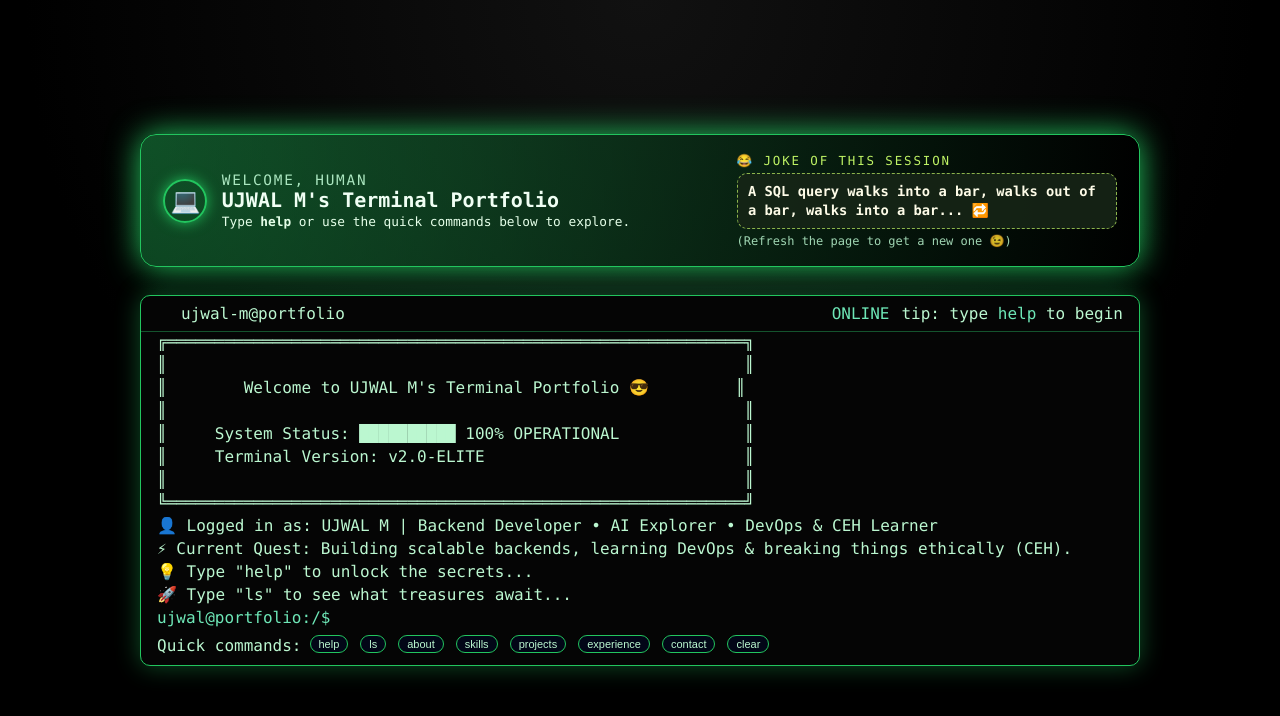
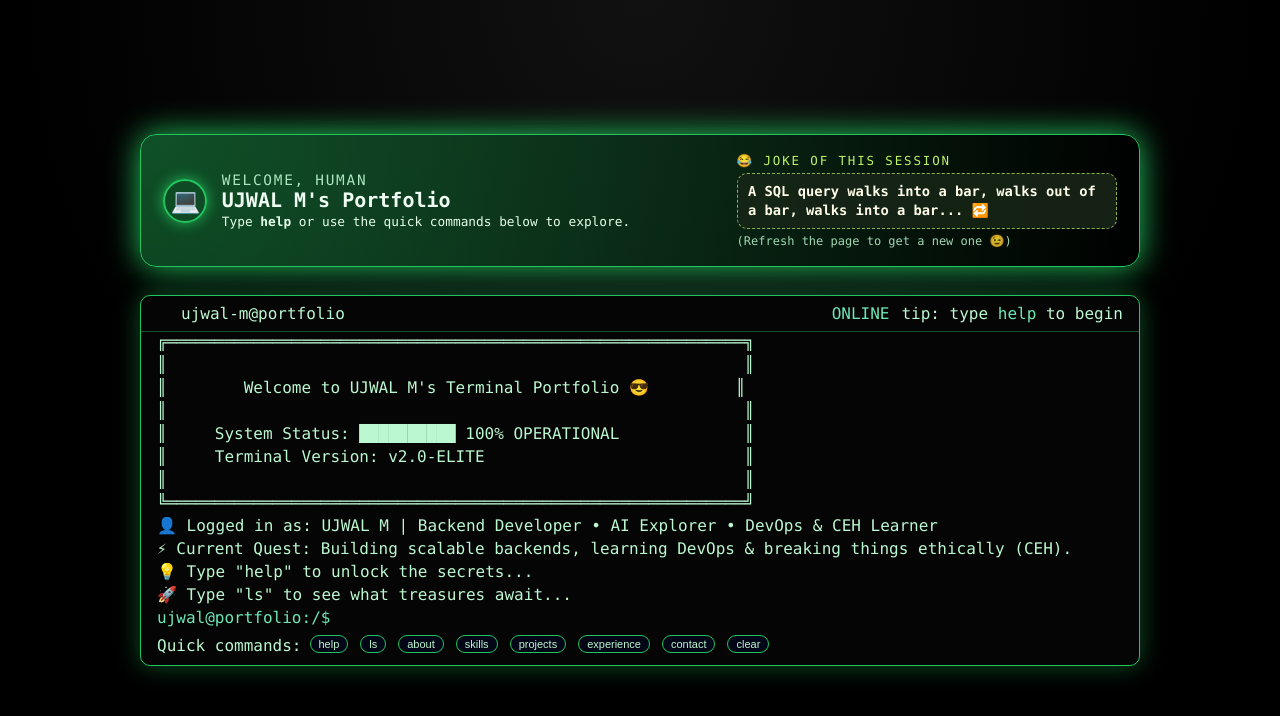
Before and after one commit to itache2002/website, a React (Vite) app in the folder ujwal-portfolio/: page / in a window 1280 px wide. Shown: the top 716 px of the page. Built offline with nearby package versions, Linux system fonts and the light colour scheme.

Commit message:
Update TerminalPortfolio.jsx

```diff
--- a/ujwal-portfolio/src/TerminalPortfolio.jsx
+++ b/ujwal-portfolio/src/TerminalPortfolio.jsx
@@ -22,7 +22,7 @@ const TECH_JOKES = [
 const TerminalPortfolio = () => {
   const [currentPath, setCurrentPath] = useState('/');
   const [history, setHistory] = useState([
-    // Fancy welcome banner INSIDE terminal
+
     { type: 'output', content: '╔════════════════════════════════════════════════════════════╗' },
     { type: 'output', content: '║                                                            ║' },
     { type: 'output', content: '║        Welcome to UJWAL M\'s Terminal Portfolio 😎         ║' },
@@ -563,7 +563,7 @@ Tips:
       return [
         '╔════════════════════════════════════════════════════════════╗',
         '║                                                            ║',
-        '║       Welcome to UJWAL M\'s Terminal Portfolio 😎         ║',
+        '║       Welcome to UJWAL M\'s Portfolio 😎                  ║',
         '║                                                            ║',
         '║     System Status: ██████████ 100% OPERATIONAL             ║',
         '║     Terminal Version: v2.0-ELITE                           ║',
@@ -609,45 +609,6 @@ Tips:
     }
   };
 
-
-//   const handleCommand = (cmd) => {
-//     const trimmedCmd = cmd.trim();
-//     if (!trimmedCmd) return;
-
-//     if (showBanner) {
-//       setShowBanner(false);
-//     }
-
-//     addToHistory('input', `${getPrompt()} ${trimmedCmd}`);
-//     setCommandHistory((prev) => [...prev, trimmedCmd]);
-//     setHistoryIndex(-1);
-
-//     const [command, ...args] = trimmedCmd.split(' ');
-//     const cmdLower = command.toLowerCase();
-
-//     if (commands[cmdLower]) {
-//       const output = commands[cmdLower](args);
-//       if (output !== null && output !== undefined) {
-//         addToHistory('output', output);
-//       }
-//     } else {
-
-//       const filePath =
-//         currentPath === '/' ? `/${cmdLower}` : `${currentPath}/${cmdLower}`;
-//       const file = fileSystem[filePath];
-
-//       if (file && file.type === 'file') {
-//         addToHistory('output', file.content);
-//       } else {
-//         addToHistory(
-//           'output',
-//           `Command not found: ${command}. Type 'help' for available commands.`
-//         );
-//       }
-//     }
-
-//     setInput('');
-//   };
     const handleCommand = (cmd) => {
     const trimmedCmd = cmd.trim();
     if (!trimmedCmd) return;
@@ -792,7 +753,7 @@ Tips:
                       color: '#f0fff4',
                     }}
                   >
-                    UJWAL M&apos;s Terminal Portfolio
+                    UJWAL M&apos;s Portfolio
                   </div>
                   <div
                     style={{
```
